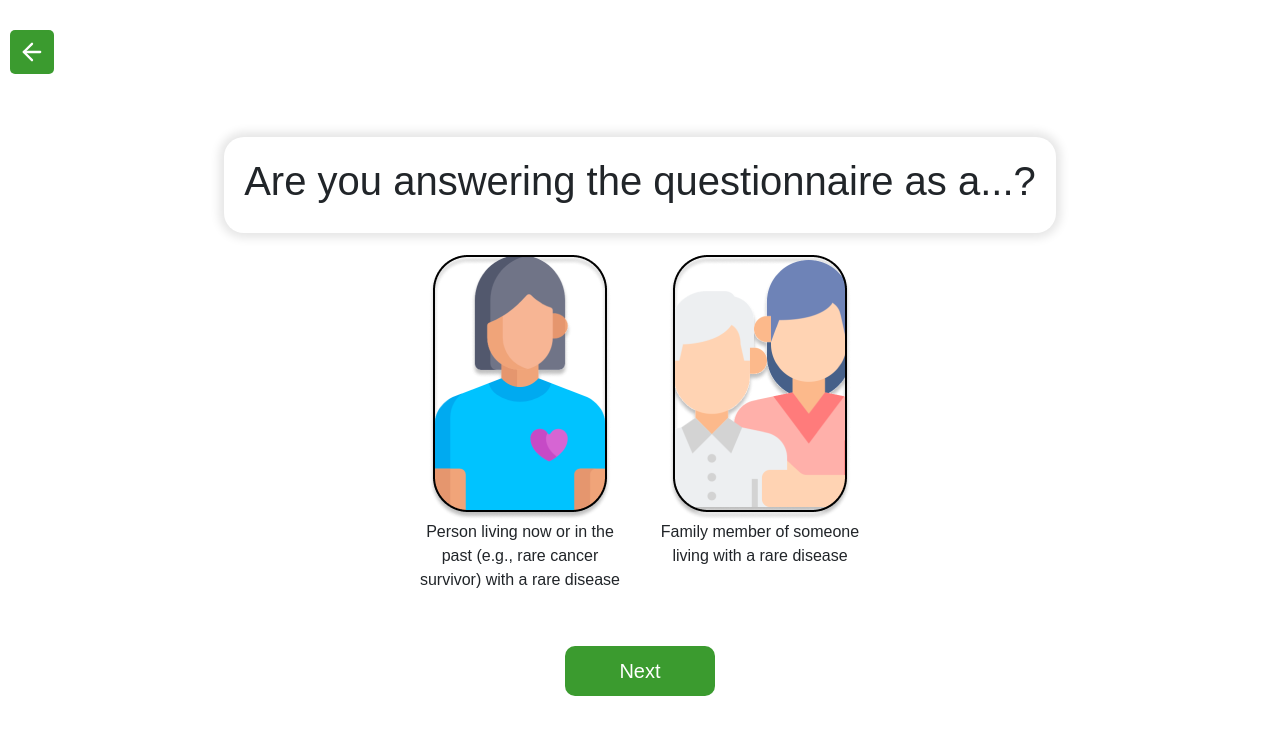
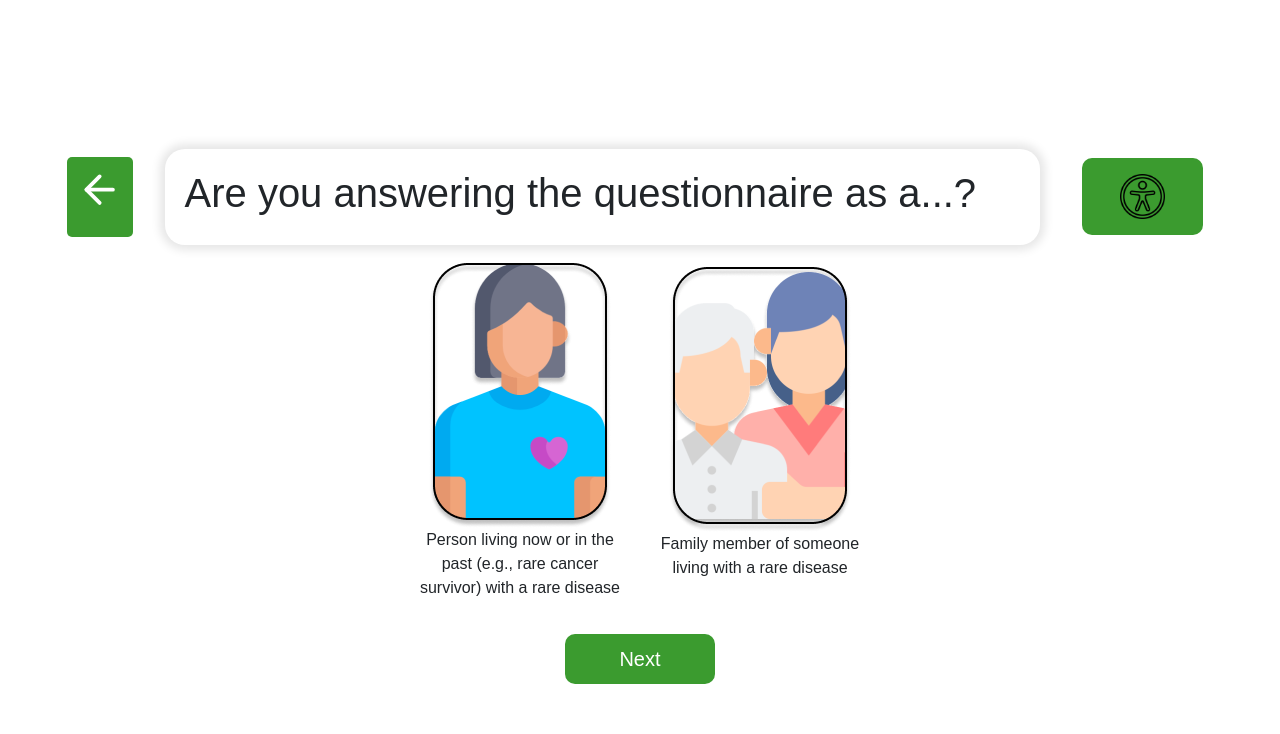
Before and after one commit to Azementhusy/School_project_rdi, a plain HTML site: page userRole.html in a window 1280 px wide. Drawn offline with nearby package versions, Linux system fonts and the light colour scheme.

Commit message:
modified accessibility

```diff
--- a/agequestion.html
+++ b/agequestion.html
@@ -10,6 +10,9 @@
 </head>
 
 <body>
+
+    <div class="question-container">
+
         <button class="back-button" onclick="goBack()" aria-label="Go back">
             <svg viewBox="0 0 24 24" fill="none" stroke="currentColor" stroke-width="2" stroke-linecap="round" stroke-linejoin="round" class="feather feather-arrow-left">
                 <line x1="19" y1="12" x2="5" y2="12"></line>
@@ -17,38 +20,39 @@
             </svg>
           </button>
 
-
-    <div class="header questionBar">
+        <div class="questionBar">
             <h1>Are you 15 years old, or over?</h1>
         </div>
 
+        <button class="accessibility-btn">
+            <img src="./images/accessibility.png" alt="Accessibility">
+        </button>
+
+    </div>
+
+    <div class="accessibility-menu" >
+        <button id="increase-font">A+</button>
+        <button id="decrease-font">A-</button>
+    </div>
 
     <div class="optionContainer">
-
         <div class="option" >
             <img src="./images/yesOption.png" alt="yes" class="option-image">
         </div>
 
         <div class="option" >
             <img src="./images/noOption.png" alt="no" class="option-image">
-
         </div>
-
     </div>
 
     <button class="next-button" onclick="goToNextPage()">Next</button>
 
-
- </body>
-
-
-
+    <script src="index.js" charset="utf-8"></script>
 
     <script>
      function goBack() {
        window.location.href = 'userRole.html';
       }
-
       function goToNextPage() {
         window.location.href = 'questionGender.html';
      }
@@ -59,3 +63,4 @@
         });
         });
     </script>
+</body>
--- a/css/main.css
+++ b/css/main.css
@@ -9,6 +9,7 @@ body, html {
     text-align: center;
     font-family: Arial, sans-serif;
     background: #ffffff;
+    position:relative;
 }
 
 .logo {
@@ -24,6 +25,21 @@ body, html {
     border-radius: 8px;
 }
 
+.main {
+    color: #03ce47;
+    background-color: #03ce47;
+    height:50%;
+    width:40px;
+
+}
+
+.question-container {
+    display: flex;
+    gap:2rem;
+    align-items:center;
+   width:100%;
+}
+
 .accessibility-menu {
     display: none;
     position: fixed;
@@ -36,8 +52,12 @@ body, html {
     z-index: 1000;
 }
 
+
+
 .optionContainer {
+    margin-top:1rem;
     display: flex;
+    align-items: center;
     gap: 1rem;
 }
 
@@ -49,6 +69,16 @@ body, html {
     flex-direction: column;
     justify-content: center;
     max-width: 14rem;
+}
+
+.accessibility-btn {
+padding: 1rem;
+margin: 0 10px;
+}
+
+.accessibility-btn img {
+    max-width: 50%;
+    max-height:50%;
 }
 
 .option-image {
@@ -90,7 +120,6 @@ body, html {
 
 button {
     width: 150px;
-    margin-top: 20px;
     padding: 10px 20px;
     font-size: 20px;
     color: white;
@@ -101,29 +130,27 @@ button {
 }
 
 .questionBar {
-     font-size: 16px;
+    font-size: 16px;
     display: flex;
-   margin-bottom:20px;
+    width:100%;
     padding: 20px;
     box-shadow: 0 0 10px 5px rgba(0,0,0,0.1);
     border-radius: 20px;
 }
 
 .back-button {
-    position: absolute;
+
     top: 10px;
     left: 10px;
-    padding: 8px;
+    padding: 10px;
     display: flex;
-    align-items: center;
-    justify-content: center;
     background-color: #3b9b2f;
     color: white;
     border: none;
     border-radius: 5px;
     cursor: pointer;
-    width: 44px;
-    height: 44px;
+    width: 80px;
+    height: 80px;
 }
 
 .next-button {
--- a/userRole.html
+++ b/userRole.html
@@ -10,6 +10,11 @@
 </head>
 
 <body>
+
+
+
+    <div class="question-container">
+
         <button class="back-button" onclick="goBack()" aria-label="Go back">
             <svg viewBox="0 0 24 24" fill="none" stroke="currentColor" stroke-width="2" stroke-linecap="round" stroke-linejoin="round" class="feather feather-arrow-left">
                 <line x1="19" y1="12" x2="5" y2="12"></line>
@@ -17,11 +22,22 @@
             </svg>
         </button>
 
+        <div class="questionBar">
+             <h1 class = "text-content">Are you answering the questionnaire as a...? </h1>
+        </div>
 
 
-    <div class="header questionBar">
-        <h1>Are you answering the questionnaire as a...?</h1>
+        <button class="accessibility-btn">
+            <img src="./images/accessibility.png" alt="Accessibility">
+        </button>
+
+
     </div>
+    <div class="accessibility-menu" id="accessibility-menu">
+        <button id="increase-font">A+</button>
+        <button id="decrease-font">A-</button>
+    </div>
+
 
 
     <div class="optionContainer">
```
Also changed, not shown: questionGender.html (+19 -1 lines), question_1.html (+9 -19 lines), splash2.html (+18 -2 lines), images/accessibility.png (added). Lines whose indentation alone changed are shown as unchanged.
